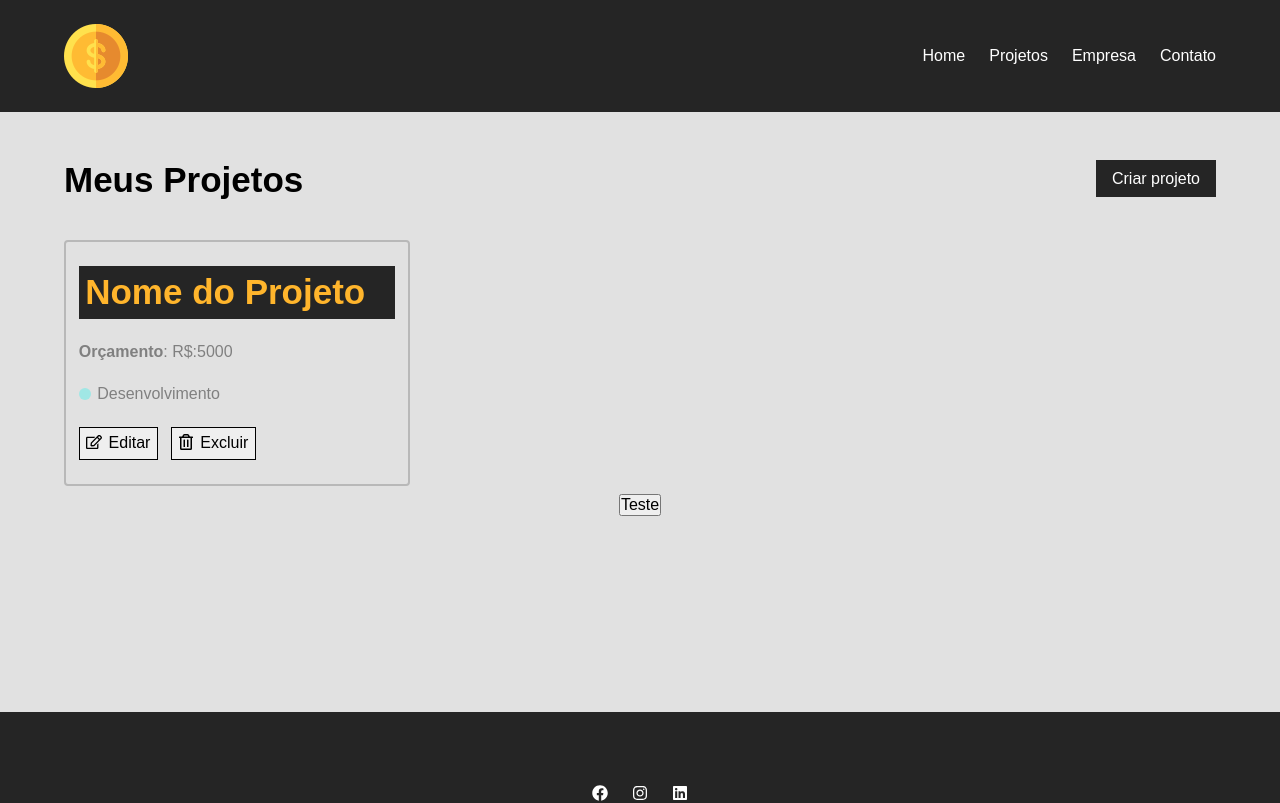
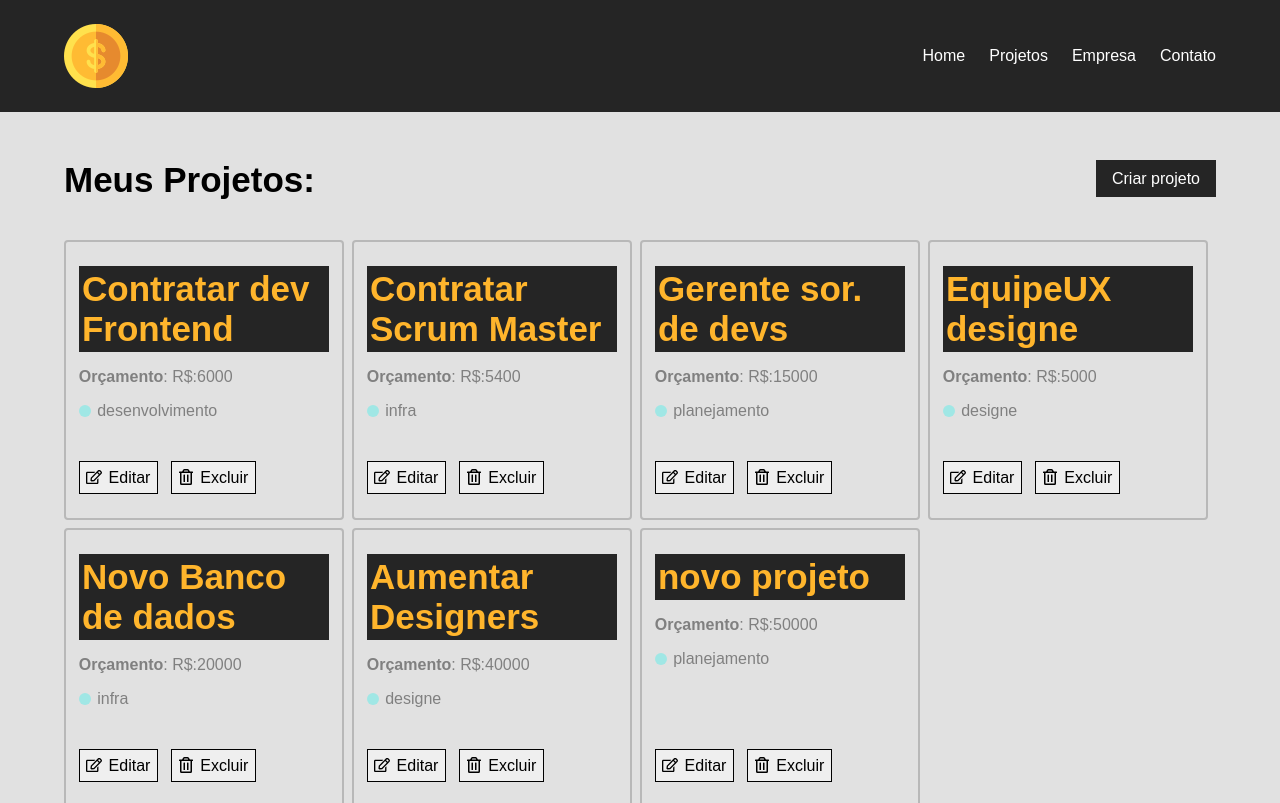
Before and after one commit to RogerAlbuquerque/Costs-React, a React (Vite) app: page /projects in a window 1280 px wide. Shown: the top 803 px of the page. Built offline with nearby package versions, Linux system fonts and the light colour scheme; data requests are answered from the project's data file.

Commit message:
Terminado a configuração de todo o dashbord de projetos

```diff
--- a/db.json
+++ b/db.json
@@ -1,28 +1,46 @@
 {
   "projetos": [
     {
-      "PName": "Contratar um dev Frontend",
+      "PName": "Contratar dev Frontend",
       "PBudget": "6000",
       "PCategory": "desenvolvimento",
       "id": 1
     },
     {
-      "PName": "Scrum Master",
+      "PName": "Contratar Scrum Master",
       "PBudget": "5400",
       "PCategory": "infra",
       "id": 2
     },
     {
-      "PName": "Contratar um gerente senior para devs",
+      "PName": "Gerente sor. de devs",
       "PBudget": "15000",
       "PCategory": "planejamento",
       "id": 3
     },
     {
-      "PName": "Contratar UX designe",
+      "PName": "EquipeUX designe",
       "PBudget": "5000",
       "PCategory": "designe",
       "id": 4
+    },
+    {
+      "PName": "Novo Banco de dados",
+      "PBudget": "20000",
+      "PCategory": "infra",
+      "id": 5
+    },
+    {
+      "PName": "Aumentar Designers",
+      "PBudget": "40000",
+      "PCategory": "designe",
+      "id": 6
+    },
+    {
+      "PName": "novo projeto",
+      "PBudget": "50000",
+      "PCategory": "planejamento",
+      "id": 7
     }
   ]
 }
--- a/src/components/pages/Projects/AllProjects/Projects.css
+++ b/src/components/pages/Projects/AllProjects/Projects.css
@@ -1,6 +1,5 @@
 .allProjects {
     display: flex;
-    flex-direction: column;
     padding: 1.5em 4em;
 }
 
@@ -12,29 +11,30 @@
 }
 
 /* ---------------------- CONFIGURAÇÃO DAS CAIXAS COM OS PROJETOS DENTRO -------------------------------*/
-.boxProjects{
-    display: flex;
-    width: 100%;
-
-}
 
 .projects{
-    width: 30%;
+    width: 280px;
+    height: 280px;
     display: flex;
     flex-direction: column;
+    justify-content: space-between;
     gap: 1.5rem;
     border: 2px solid rgb(184, 184, 184);
     border-radius: 4px;
     padding: 1.5rem .8rem;
+}
 
+.projects div:first-child{
+    display: flex;
 
+    flex-direction: column;
+    gap: 1rem;
 }
 
 .projects h1{
-    overflow-wrap: break-word;
     background-color: rgb(37, 37, 37);
     color: rgb(255, 181, 44);
-    padding: .4rem;
+    padding: .2rem;
 }
 
 /* START configuração da bolinha do lado de category */
@@ -61,7 +61,10 @@
 
 .divButtons{
     display: flex;
+
+    align-items: end;
     gap: .8rem;
+
 }
 
 .divButtons button{
@@ -70,6 +73,7 @@
     gap: .4rem;
     border: 1px solid black;
     cursor: pointer;
+
 }
 
 .divButtons button:hover{
--- a/src/components/pages/Projects/AllProjects/Projects.jsx
+++ b/src/components/pages/Projects/AllProjects/Projects.jsx
@@ -1,30 +1,49 @@
 import {Link} from 'react-router-dom'
+import {useState, useEffect} from 'react'
 import './Projects.css'
 import Button from '../../../extraComponents/Buttons'
 import BoxProjects from './boxProjects'
 
+export default function Projects(){
 
-function getApi(){
-    fetch('http://localhost:5000/projetos')
-    .then(response => response.json())
-    .then(data => console.log(data))
-    .catch(error => console.error("Deu um erro por causa disso aqui: " + error))
-}
+    const [apiData, setapiData] = useState([]);
+
+    useEffect(()=>{
+        console.log("RODOU")
+        fetch('http://localhost:5000/projetos', {
+            method:'GET',
+            headers:{
+                'Content-Type':'application/json'
+            }
+        })
+        .then(response => response.json())
+        .then(data => {
+                        // console.log("A parte da API deu certo ")
+                        // console.log(data)
+                        setapiData(data)
+                    })
+        .catch(error => console.error("Deu um erro por causa disso aqui: " + error))
+    },[])
 
 
-export default function Projects(){
 
     return(
         <article className='allProjects'>
             <section className='headerallProjects'>
-                <h1>Meus Projetos</h1>
+                <h1 >Meus Projetos:</h1>
                 <Link to="/newproject"> <Button nomeBotao="Criar projeto"/> </Link>
             </section>
-
-        <BoxProjects title="Nome do Projeto" budjet="5000" category="Desenvolvimento"/>
+                {apiData.length > 0 && apiData.map((dados)=>
+                    <BoxProjects
+                        title={dados.PName}
+                        budget={dados.PBudget}
+                        category={dados.PCategory}
+                        key={dados.id}
+                    />
+                )}
 
 
-        <button onClick={getApi}>Teste</button>
+
         </article>
     )
 
--- a/src/components/pages/Projects/AllProjects/boxProjects.jsx
+++ b/src/components/pages/Projects/AllProjects/boxProjects.jsx
@@ -1,18 +1,20 @@
 import { FaRegEdit, FaRegTrashAlt } from "react-icons/fa";
 import './Projects.css'
 
-export default function boxProjects({title, budjet, category}){
+export default function boxProjects({title, budget, category}){
     return (
-        <article className='boxProjects'>
-            <section className="projects">
-                <h1>{title}</h1>
-                <p><strong>Orçamento</strong>: R$:{budjet}</p>
-                <p><span className='bolinhaProjeto'></span>{category}</p>
+            <section className="projects" >
+                <div>
+                    <h1>{title}</h1>
+                    <p><strong>Orçamento</strong>: R$:{budget}</p>
+                    <p><span className="bolinhaProjeto"></span>{category}</p>
+                </div>
                 <div className='divButtons'>
                     <button><FaRegEdit     />Editar</button>
                     <button><FaRegTrashAlt />Excluir</button>
                 </div>
+
+
             </section>
-        </article>
     )
 }
--- a/src/main.jsx
+++ b/src/main.jsx
@@ -4,7 +4,5 @@ import App from './App'
 import './index.css'
 
 ReactDOM.createRoot(document.getElementById('root')).render(
-  <React.StrictMode>
     <App />
-  </React.StrictMode>
 )
```
Also changed, not shown: db-1657456780237.json (deleted, +0 -22 lines).
